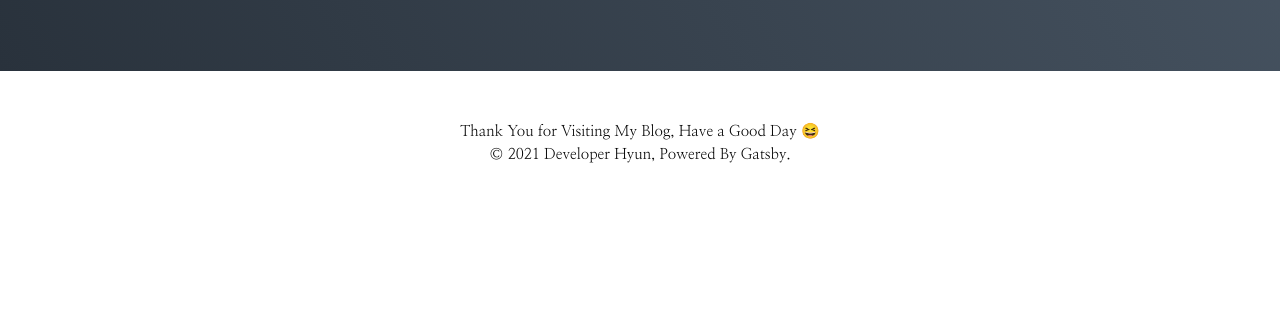
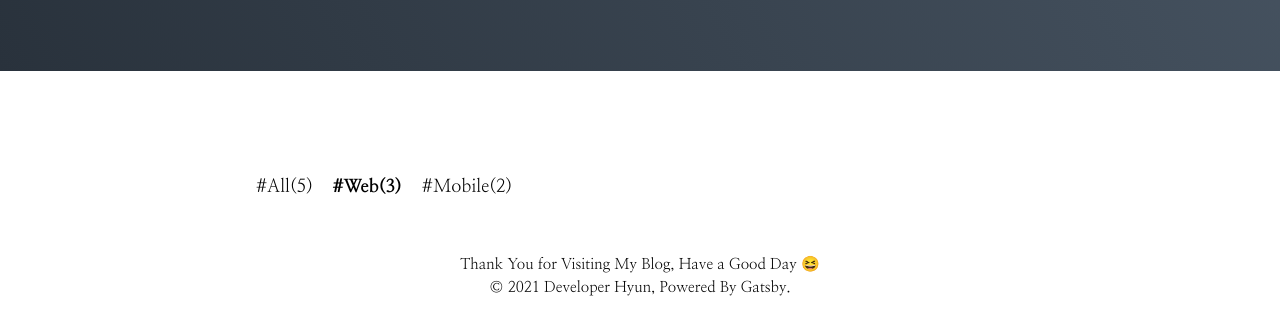
Before and after one commit to cmjeon/inflearn-gasyby-001, a Gatsby site: page / in a window 1280 px wide. Shown: the part 329-664 px from the top of the page. Built offline with nearby package versions, Linux system fonts and the light colour scheme; Gatsby itself is replaced by a stand-in of ours.

Commit message:
카테고리 목록 컴포넌트 구현하기

```diff
--- /dev/null
+++ b/src/components/Main/CategoryList.tsx
@@ -0,0 +1,66 @@
+import React, { FunctionComponent, ReactNode } from 'react'
+import styled from '@emotion/styled'
+import { Link } from 'gatsby'
+
+type CategoryItemProps = {
+  active: boolean;
+}
+
+type GatsbyLinkProps = {
+  children: ReactNode;
+  className?: string;
+  to: string;
+} & CategoryItemProps
+
+export type CategoryListProps = {
+  selectedCategory: string
+  categoryList: {
+    // 프로퍼티 이름은 문자열, 프로퍼티 값은 숫자임을 나타내는 타입 표기 방법
+    [key: string]: number
+  }
+}
+
+// eslint-disable-next-line @typescript-eslint/no-unused-vars
+const CategoryItem = styled(({ active, ...props }: GatsbyLinkProps) => (
+  <Link {...props} />
+))<CategoryItemProps>`
+  margin-right: 20px;
+  padding: 5px 0;
+  font-size: 18px;
+  font-weight: ${({ active }) => (active ? '800' : '400')};
+  cursor: pointer;
+
+  &:last-of-type {
+    margin-right: 0;
+  }
+`
+
+const CategoryListWrapper = styled.div`
+  display: flex;
+  flex-wrap: wrap;
+  width: 768px;
+  margin: 100px auto 0;
+`
+
+const CategoryList: FunctionComponent<CategoryListProps> = function (
+  {
+    selectedCategory,
+    categoryList,
+  }
+) {
+  return (
+    <CategoryListWrapper>
+      {Object.entries(categoryList).map(([name, count]) => (
+        <CategoryItem
+          to={`/?category=${name}`}
+          active={name === selectedCategory}
+          key={name}
+        >
+          #{name}({count})
+        </CategoryItem>
+      ))}
+    </CategoryListWrapper>
+  )
+}
+
+export default CategoryList
--- a/src/pages/index.tsx
+++ b/src/pages/index.tsx
@@ -3,6 +3,13 @@
 import GlobalStyle from 'components/Common/GlobalStyle'
 import Introduction from 'components/Main/Introduction'
 import Footer from 'components/Common/Footer'
+import CategoryList from 'components/Main/CategoryList'
+
+const CATEGORY_LIST = {
+  All: 5,
+  Web: 3,
+  Mobile: 2,
+}
 
 const Container = styled.div`
   display: flex;
@@ -15,6 +22,7 @@
     <Container>
       <GlobalStyle />
       <Introduction />
+      <CategoryList selectedCategory="Web" categoryList={CATEGORY_LIST} />
       <Footer />
     </Container>
   )
```
